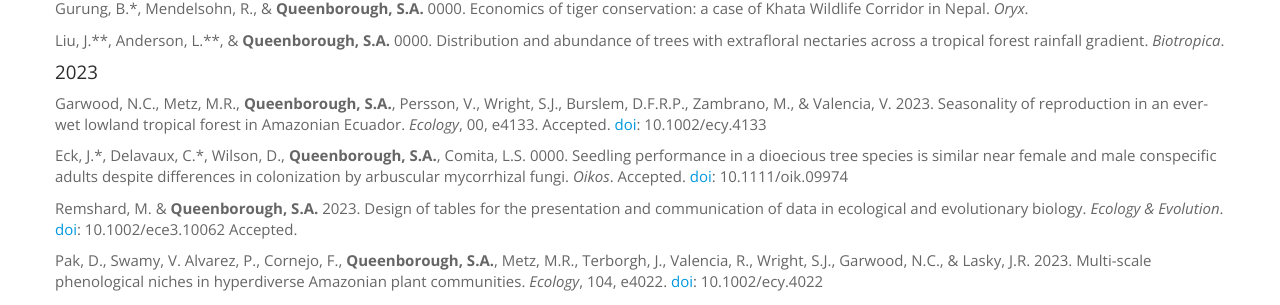
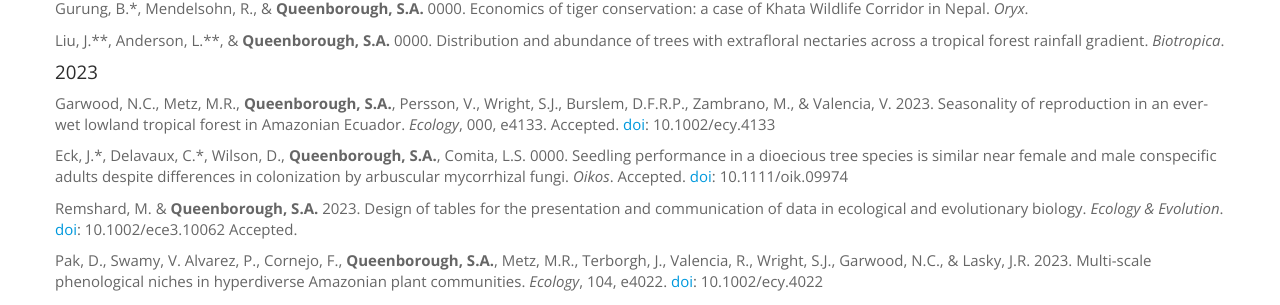
Before and after one commit to saq/saq.github.io, a Jekyll site: the page built from publications.md, in a window 1280 px wide and 900 px high, scrolled down 569 px. Shown: the part 146-451 px from the top of the window. Built offline with Jekyll 4.4.1, drawn with Linux system fonts in a browser that asks for light colours.

Commit message:
Update publications.md

```diff
--- a/publications.md
+++ b/publications.md
@@ -65,11 +65,11 @@
 
 #### 2023
 
-Garwood, N.C., Metz, M.R., **Queenborough, S.A.**, Persson, V., Wright, S.J., Burslem, D.F.R.P., Zambrano, M., & Valencia, V. 2023. Seasonality of reproduction in an ever-wet lowland tropical forest in Amazonian Ecuador. *Ecology*, 00, e4133. Accepted. [doi](https://doi.org/10.1002/ecy.4133): 10.1002/ecy.4133
+Garwood, N.C., Metz, M.R., **Queenborough, S.A.**, Persson, V., Wright, S.J., Burslem, D.F.R.P., Zambrano, M., & Valencia, V. 2023. Seasonality of reproduction in an ever-wet lowland tropical forest in Amazonian Ecuador. *Ecology*, 000, e4133. Accepted. [doi](https://doi.org/10.1002/ecy.4133): 10.1002/ecy.4133
 
 Eck, J.\*, Delavaux, C.\*, Wilson, D., **Queenborough, S.A.**, Comita, L.S. 0000. Seedling performance in a dioecious tree species is similar near female and male conspecific adults despite differences in colonization by arbuscular mycorrhizal fungi. *Oikos*. Accepted. [doi](https://dx.doi.org/10.1111/oik.09974): 10.1111/oik.09974
 
-Remshard, M. & **Queenborough, S.A.** 2023.  Design of tables for the presentation and communication of data in ecological and evolutionary biology. *Ecology & Evolution*. [doi](): 10.1002/ece3.10062 Accepted.
+Remshard, M. & **Queenborough, S.A.** 2023.  Design of tables for the presentation and communication of data in ecological and evolutionary biology. *Ecology & Evolution*. [doi](https://dx.doi.org/10.1002/ece3.10062): 10.1002/ece3.10062 Accepted.
 
 Pak, D., Swamy, V. Alvarez, P., Cornejo, F., **Queenborough, S.A.**, Metz, M.R., Terborgh, J., Valencia, R., Wright, S.J., Garwood, N.C., & Lasky, J.R. 2023. Multi-scale phenological niches in hyperdiverse Amazonian plant communities. *Ecology*, 104, e4022. [doi](https://doi.org/10.1002/ecy.4022): 10.1002/ecy.4022
 
```
